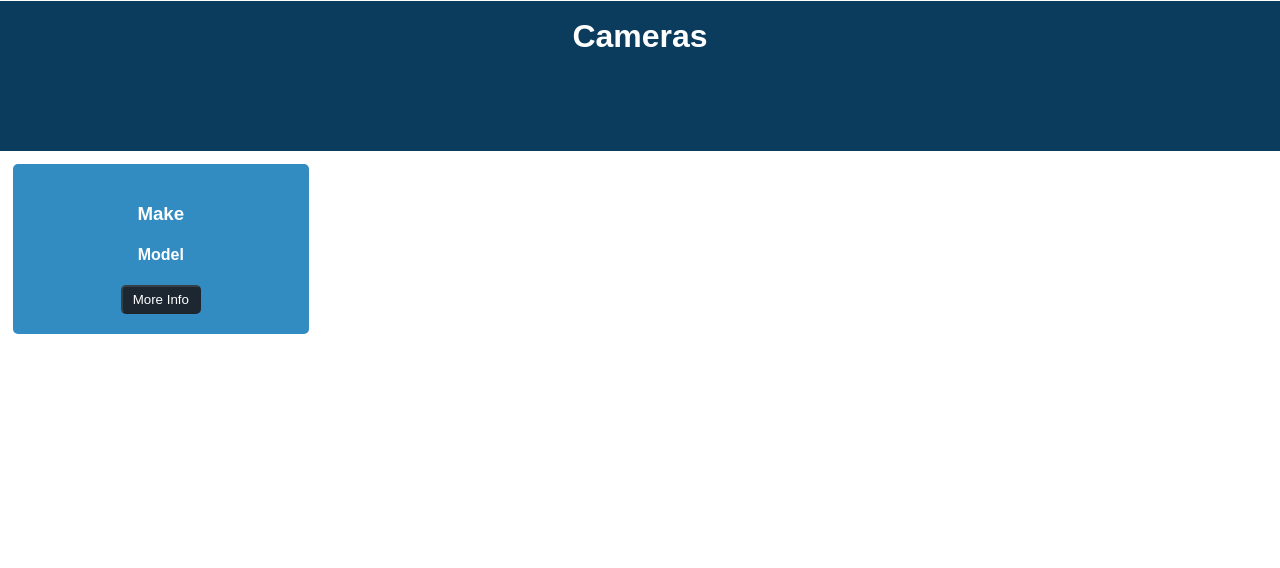
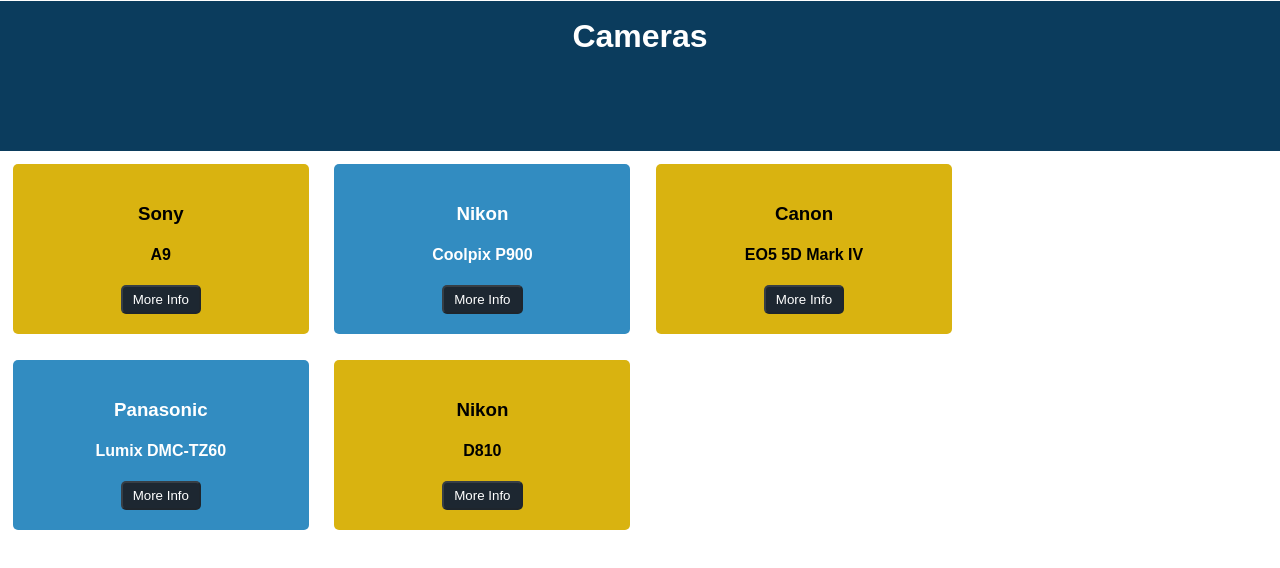
Before and after one commit to SalVN/java-project-front, a React (Create React App) app: page / in a window 1280 px wide. Shown: the top 568 px of the page. Built offline with nearby package versions, Linux system fonts and the light colour scheme.

Commit message:
renders cameras for route /cameras using hard-coded data

```diff
--- a/package.json
+++ b/package.json
@@ -4,6 +4,7 @@
   "private": true,
   "dependencies": {
     "axios": "^0.16.2",
+    "prop-types": "^15.5.10",
     "react": "^15.6.1",
     "react-dom": "^15.6.1",
     "react-router-dom": "^4.1.2",
--- a/src/CameraBox.js
+++ b/src/CameraBox.js
@@ -1,17 +1,22 @@
 import React, {Component} from 'react';
 import './CameraBox.css';
+import PropTypes from 'prop-types';
 
 class CameraBox extends Component {
     render () {
         let colour = (this.props.index % 2 === 0) ? 'even' : 'odd';
         return (
             <div className={`cameraBox ${colour}`}>
-                <h3 className="cameraBoxTitle">Make</h3>
-                <h4 className="cameraBoxSubtitle">Model</h4>
+                <h3 className="cameraBoxTitle">{this.props.camera.make}</h3>
+                <h4 className="cameraBoxSubtitle">{this.props.camera.model}</h4>
                 <button className="cameraBoxButton" disabled>More Info</button>
             </div>
         );
     }
 }
 
+CameraBox.propTypes = {
+    camera: PropTypes.object.isRequired
+};
+
 export default CameraBox;
--- a/src/CameraList.js
+++ b/src/CameraList.js
@@ -1,11 +1,27 @@
 import React, { Component } from 'react';
 import CameraBox from './CameraBox';
+
+const cameras = [
+    { cameraId: 1, megapixels: 24, make: 'Sony', model: 'A9' },
+    { cameraId: 2, megapixels: 16, make: 'Nikon', model: 'Coolpix P900' },
+    { cameraId: 3, megapixels: 30, make: 'Canon', model: 'EO5 5D Mark IV' },
+    { cameraId: 4, megapixels: 18, make: 'Panasonic', model: 'Lumix DMC-TZ60 ' },
+    { cameraId: 5, megapixels: 36, make: 'Nikon', model: 'D810' }
+];
 
 class CameraList extends Component {
     render() {
         return (
             <div>
-                <CameraBox />
+                {cameras.map((camera, i) => {
+                    return (
+                        <CameraBox
+                            key={i}
+                            index={i}
+                            camera={camera} />
+                    );
+                })
+                }
             </div>
         );
     }
```
